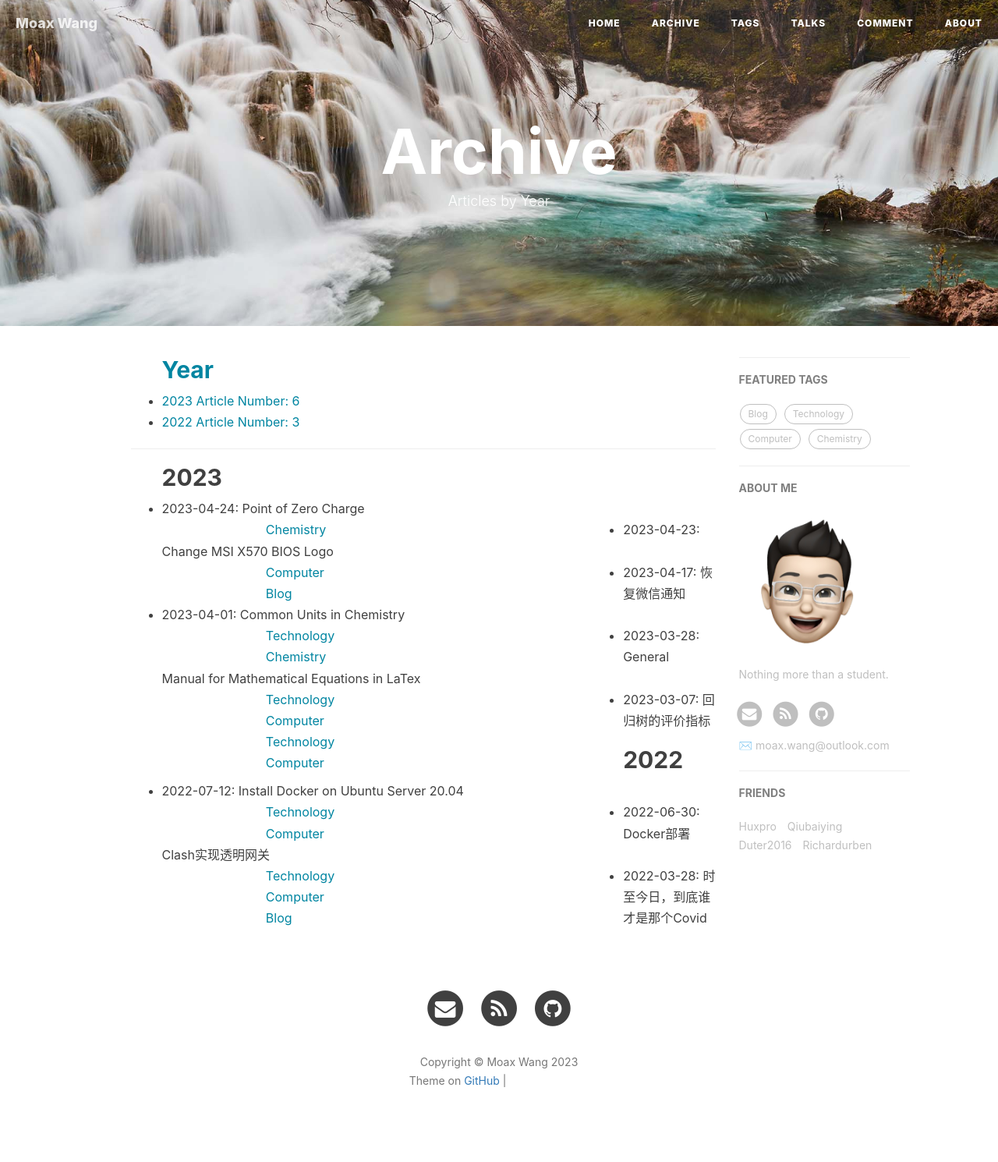
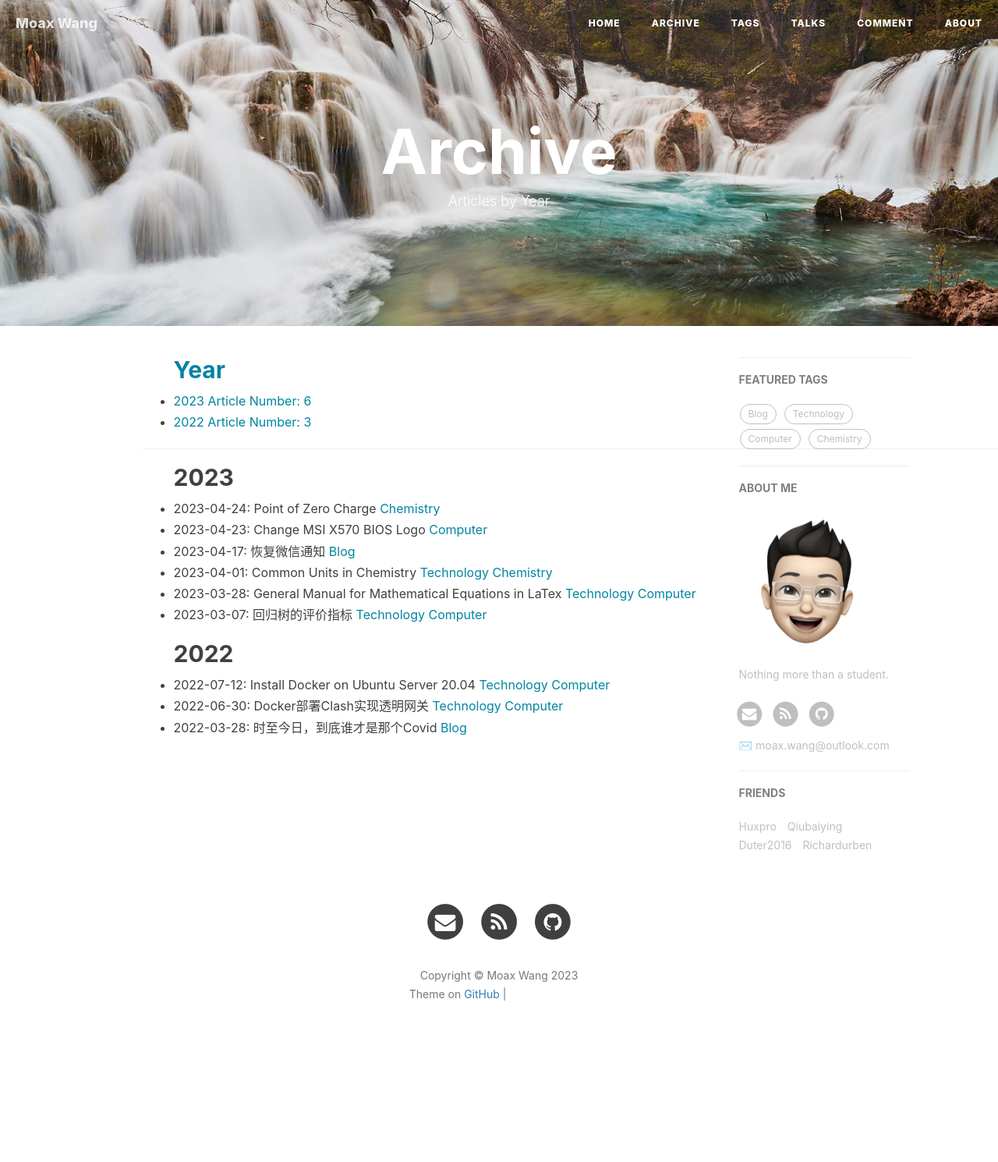
Before and after one commit to WinchellWang/winchellwang.github.io, a Jekyll site: the page built from 1archive.html, in a window 1280 px wide. Shown: the whole page at 78% size. Built offline with Jekyll 4.4.1, drawn with Linux system fonts in a browser that asks for light colours; nearby versions of some CDN libraries; comment, search, counter and statistics services are not loaded; after the commit the page ends 1379 px from its top, so only the background shows below that; grey boxes are pictures that could not be loaded.

Commit message:
Update 1archive.html

```diff
--- a/1archive.html
+++ b/1archive.html
@@ -5,7 +5,7 @@ description: Articles by Year
 header-img: "img/tag-bg.jpg"
 permalink: /archive/
 ---
-
+<div class="container">
 <ul>
 	<h2><font color="#0085a1">Year</font></h2>
   {% assign counter = 0 %}
@@ -40,10 +40,11 @@ permalink: /archive/
 	<li>{{ post.date | date:"%Y-%m-%d:" }}
 	<a href="{{ post.url }}" target="_blank">{{ post.title }}</a>
 	{% for tag in post.tags %}
-	<a class="col-lg-8 col-lg-offset-2 col-md-10 col-md-offset-1" href="#{{ tag }}" title="{{ tag }}" target="_blank">
+	<a class="tag" href="#{{ tag }}" title="{{ tag }}" target="_blank">
 		<font color="#0085a1">{{ tag }}</font>
 	</a>
 	{% endfor %}
 </li>
 {% endfor %}
 </ul>
+</div>
```
